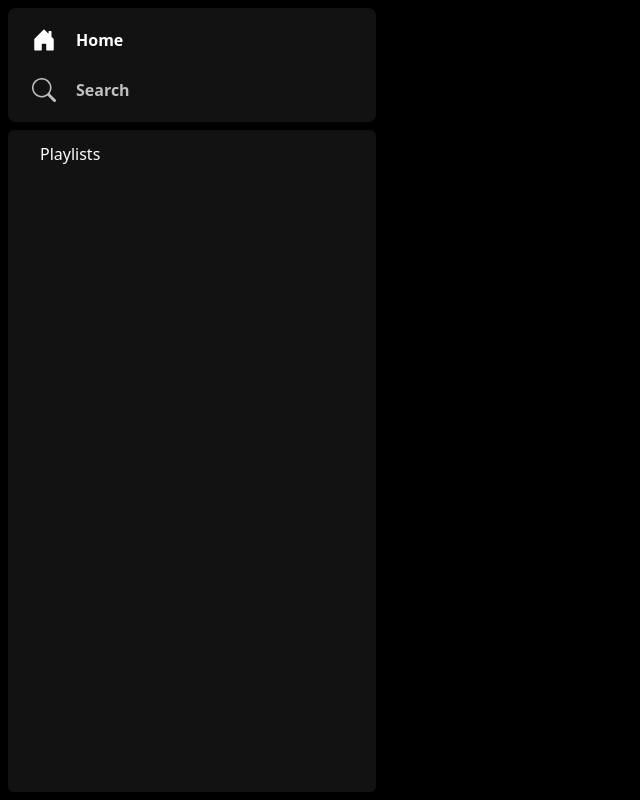
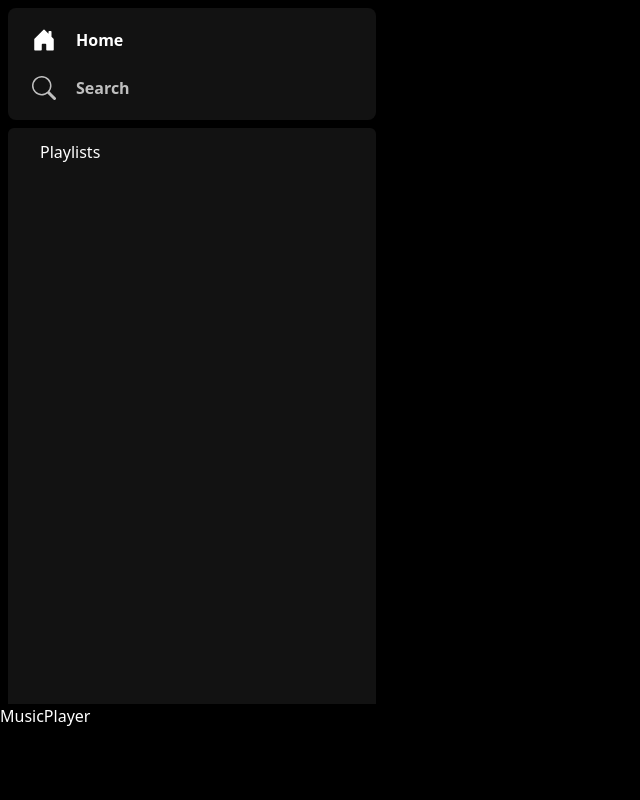
Before and after one commit to umarxd/spotify-home-page-clone, a React (Vite) app: page / in a window 1280 px wide. Shown: the whole page, without its empty margins (0-640 px from the left). Built offline with nearby package versions, Linux system fonts and the light colour scheme.

Commit message:
add basic stylings for music player component

```diff
--- a/src/App.tsx
+++ b/src/App.tsx
@@ -1,13 +1,15 @@
 import MainNav from "./components/MainNav";
+import MusicPlayer from "./components/MusicPlayer";
 import Playlists from "./components/Playlists";
 
 function App() {
   return (
     <>
-      <div className="text-white w-96 p-2 flex flex-col h-screen">
+      <div className="text-white w-96 p-2 flex flex-col h-[90vh]">
         <MainNav />
         <Playlists />
       </div>
+      <MusicPlayer />
     </>
   );
 }
--- /dev/null
+++ b/src/components/MusicPlayer.tsx
@@ -0,0 +1,9 @@
+function MusicPlayer() {
+  return (
+    <div className="bg-black text-white w-full h-24 absolute bottom-0">
+      MusicPlayer
+    </div>
+  );
+}
+
+export default MusicPlayer;
```
